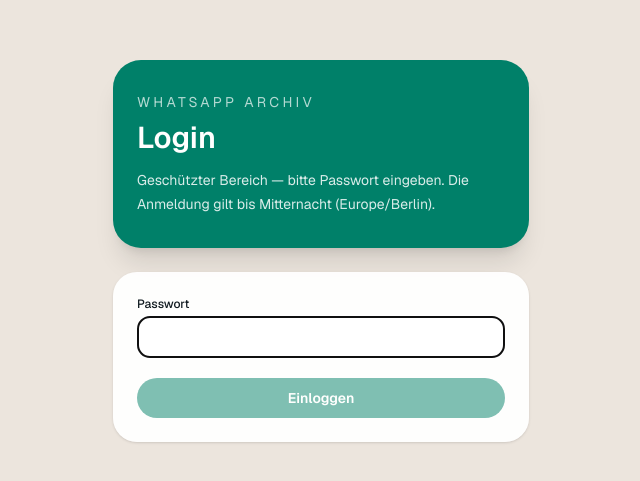
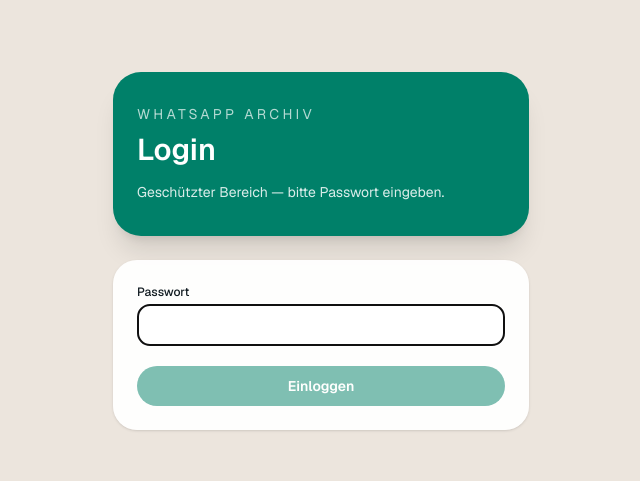
Before and after one commit to ndrau/whatsapp-archive-viewer, a Next.js app: page /login in a window 1280 px wide. Shown: the part 149-630 px from the top of the page, without its empty margins (319-959 px from the left). Built offline with nearby package versions, Linux system fonts and the light colour scheme.

Commit message:
Remove session-duration copy from the login screen.
Users only need a clear password prompt; midnight expiry stays server-side.

```diff
--- a/src/app/login/page.tsx
+++ b/src/app/login/page.tsx
@@ -47,8 +47,7 @@
           <p className="text-sm uppercase tracking-[0.24em] text-white/70">WhatsApp Archiv</p>
           <h1 className="mt-2 text-3xl font-semibold">Login</h1>
           <p className="mt-3 text-sm leading-6 text-white/85">
-            Geschützter Bereich — bitte Passwort eingeben. Die Anmeldung gilt bis Mitternacht
-            (Europe/Berlin).
+            Geschützter Bereich — bitte Passwort eingeben.
           </p>
         </div>
 
```
